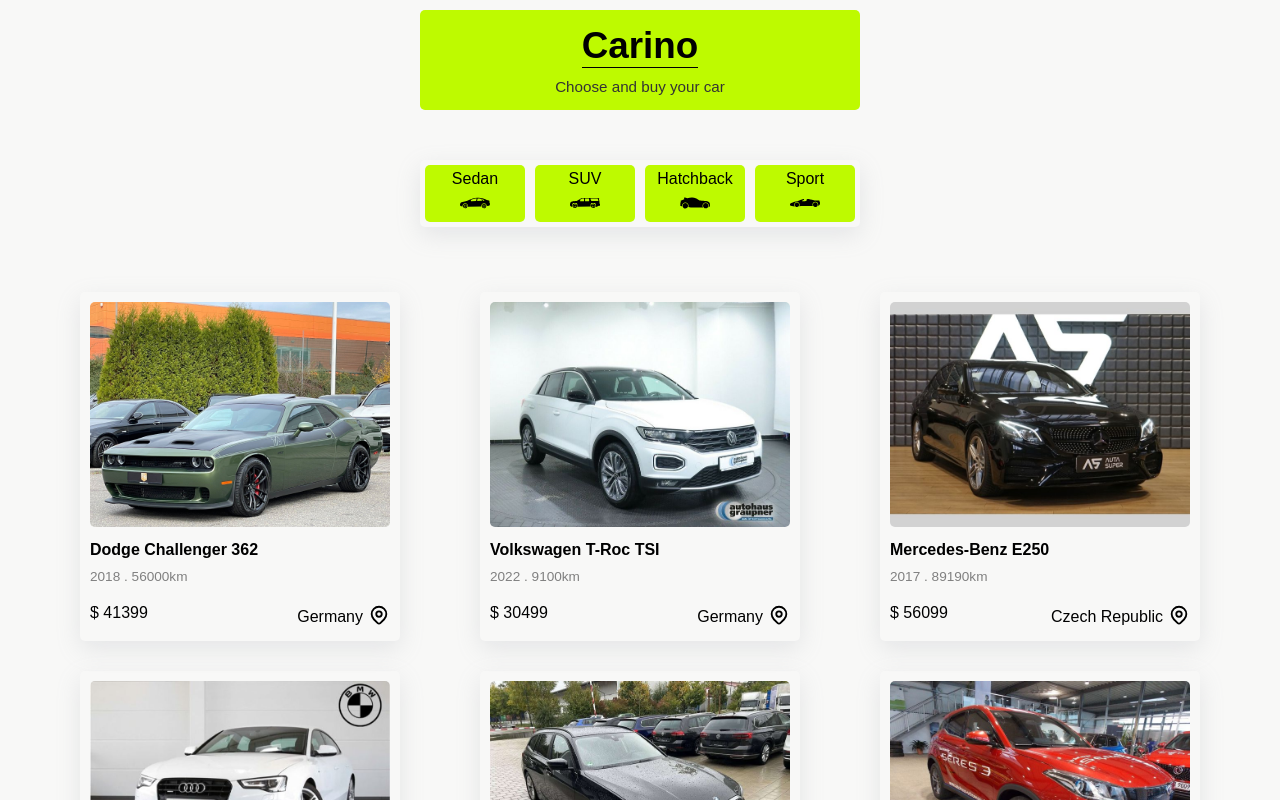
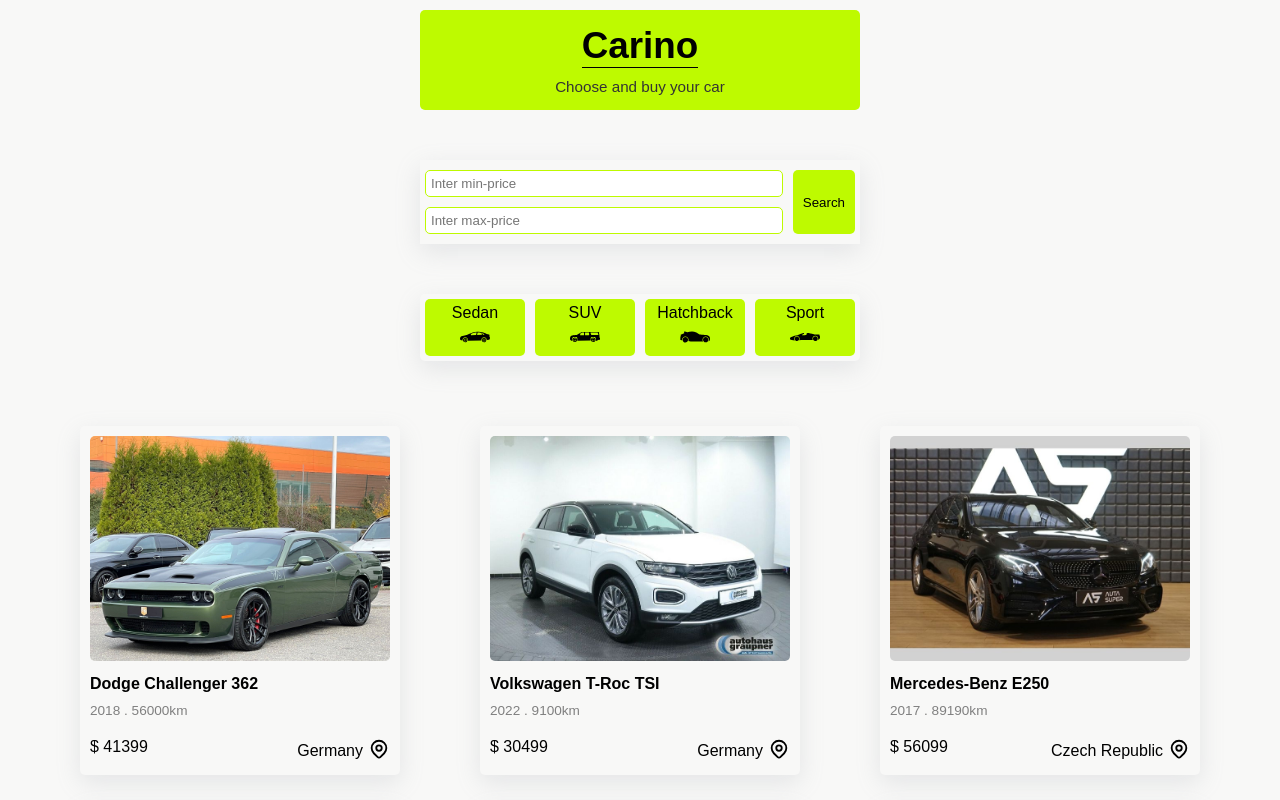
Before and after one commit to Douzandeh/carino, a Next.js app: page /cars in a window 1280 px wide. Shown: the top 800 px of the page. Built offline with nearby package versions, Linux system fonts and the light colour scheme.

Commit message:
feat: add SearchBar price range filter to cars page

```diff
--- a/src/app/cars/page.js
+++ b/src/app/cars/page.js
@@ -1,9 +1,11 @@
 import Categories from "@/components/module/Categories";
+import SearchBar from "@/components/module/SearchBar";
 import CarsPage from "@/components/templates/CarsPage";
 import carsData from "@/data/carsData";
 function Details() {
   return (
     <div>
+      <SearchBar />
       <Categories />
       <CarsPage data={carsData} />
     </div>
--- /dev/null
+++ b/src/components/module/SearchBar.jsx
@@ -0,0 +1,39 @@
+"use client";
+
+import { useRouter } from "next/navigation";
+import { useState } from "react";
+import styles from "./SearchBar.module.css";
+
+function SearchBar() {
+  const router = useRouter();
+
+  const [min, setMin] = useState("");
+  const [max, setMax] = useState("");
+
+  const searchHandler = () => {
+    if (min && max) {
+      router.push(`/filter/${min}/${max}`);
+    } else {
+      alert("Please Enter minimum and maximum price!");
+    }
+  };
+  return (
+    <div className={styles.container}>
+      <div>
+        <input
+          placeholder="Inter min-price"
+          value={min}
+          onChange={(e) => setMin(e.target.value)}
+        />
+        <input
+          placeholder="Inter max-price"
+          value={max}
+          onChange={(e) => setMax(e.target.value)}
+        />
+      </div>
+      <button onClick={searchHandler}>Search</button>
+    </div>
+  );
+}
+
+export default SearchBar;
--- /dev/null
+++ b/src/components/module/SearchBar.module.css
@@ -0,0 +1,45 @@
+.container {
+  box-shadow: rgba(149, 157, 165, 0.2) 0px 8px 24px;
+  width: 440px;
+  margin: 50px auto;
+  padding: 5px;
+  display: flex;
+  justify-content: space-between;
+}
+
+.container div {
+  display: flex;
+  flex-direction: column;
+  width: 100%;
+}
+.container input {
+  border: 1px solid #befa00;
+  border-radius: 5px;
+  padding: 5px;
+  margin: 5px 0;
+}
+
+.container button {
+  margin: 5px 0;
+  background-color: #befa00;
+  border: none;
+  padding: 10px;
+  border-radius: 5px;
+  cursor: pointer;
+  margin-left: 10px;
+}
+
+@media (max-width: 600px) {
+  .container {
+    width: 320px;
+    flex-wrap: wrap;
+    justify-content: center;
+  }
+  .container button {
+    width: 100%;
+    margin: 5px;
+  }
+  .container div {
+    margin: 5px;
+  }
+}
```
